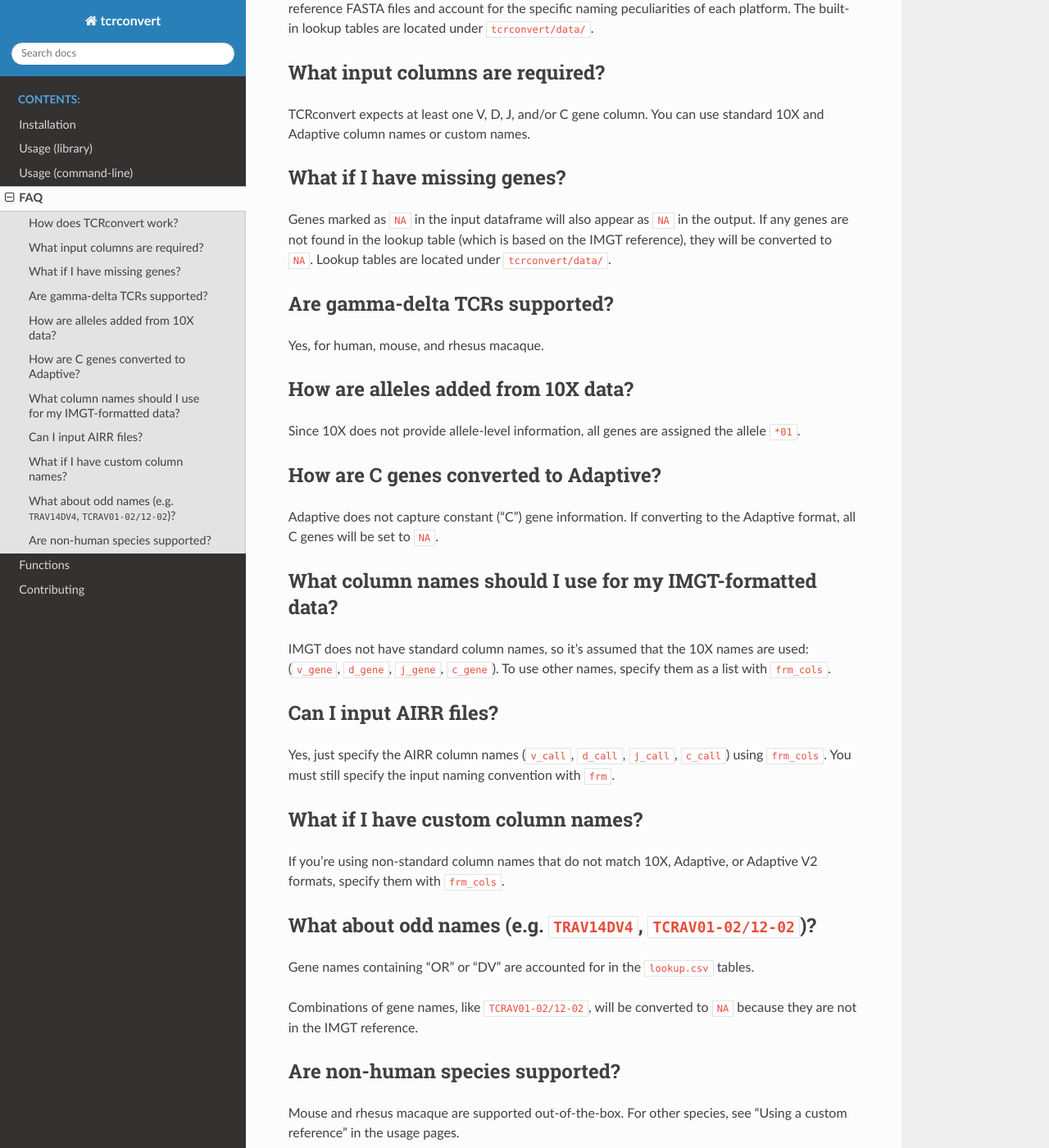
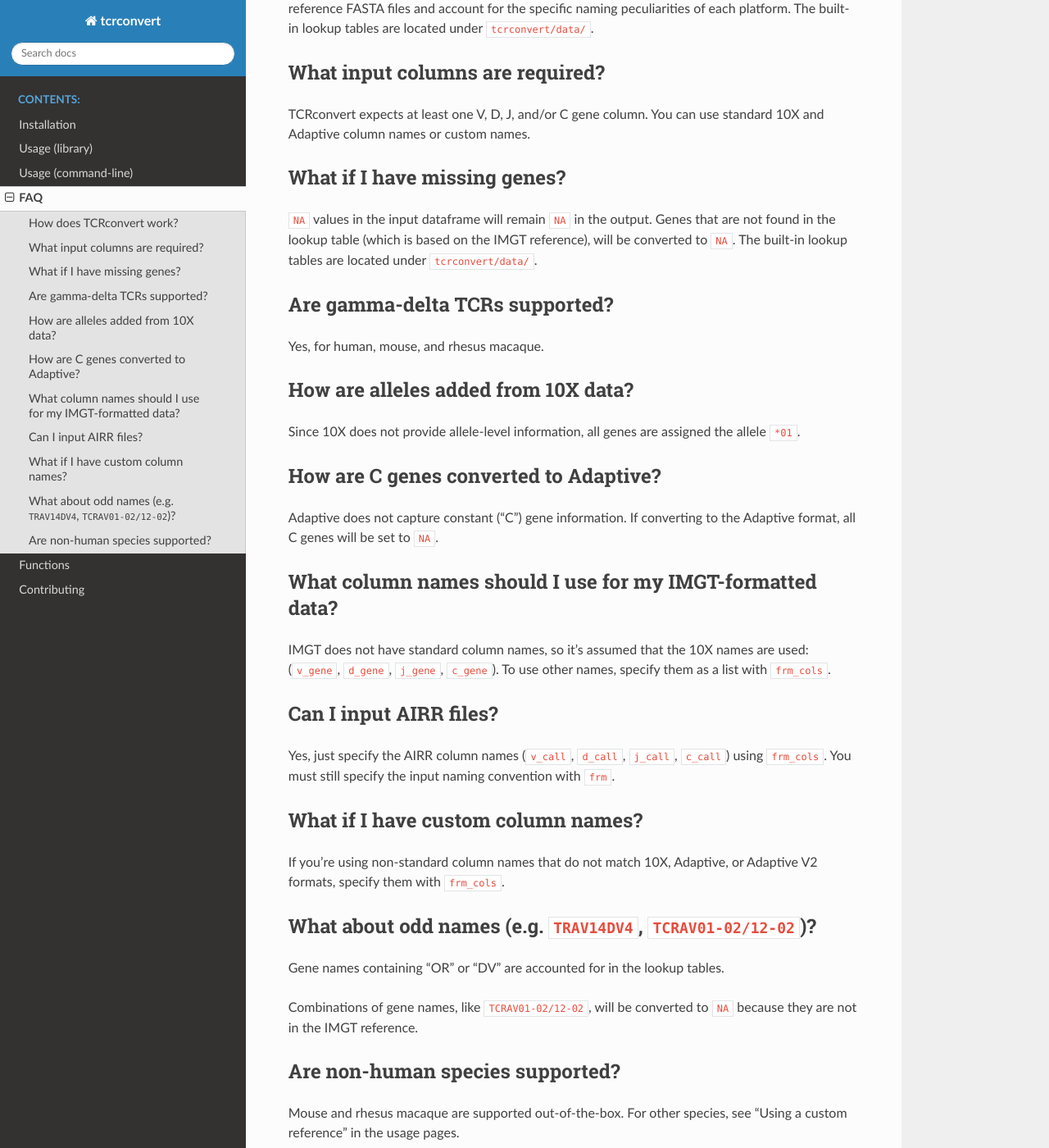
Before and after one commit to seshadrilab/tcrconvert, a Sphinx documentation site: the page built from docs/source/faq.rst, in a window 1280 px wide and 1400 px high, scrolled down 266 px. Shown: the whole window at 82% size. Built offline with Sphinx 7.4.7 and the Read the Docs theme 3.1.0, drawn with Linux system fonts in a browser that asks for light colours.

Commit message:
Update docs to be more clear

```diff
--- a/docs/source/faq.rst
+++ b/docs/source/faq.rst
@@ -14,15 +14,16 @@
 What input columns are required?
 ----------------------------------
 
-TCRconvert expects at least one V, D, J, and/or C gene column. You can use standard 10X and Adaptive column names or custom names.
+TCRconvert expects at least one V, D, J, and/or C gene column. You can use standard
+10X and Adaptive column names or custom names.
 
 
 What if I have missing genes?
 -------------------------------
 
-Genes marked as ``NA`` in the input dataframe will also appear as ``NA`` in the output.
-If any genes are not found in the lookup table (which is based on the IMGT reference),
-they will be converted to ``NA``. Lookup tables are located under ``tcrconvert/data/``.
+``NA`` values in the input dataframe will remain ``NA`` in the output. Genes that
+are not found in the lookup table (which is based on the IMGT reference), will be
+converted to ``NA``. The built-in lookup tables are located under ``tcrconvert/data/``.
 
 
 Are gamma-delta TCRs supported?
@@ -40,15 +41,16 @@
 How are C genes converted to Adaptive?
 ----------------------------------------
 
-Adaptive does not capture constant ("C") gene information. If converting to the Adaptive format,
-all C genes will be set to ``NA``.
+Adaptive does not capture constant ("C") gene information. If converting to the
+Adaptive format, all C genes will be set to ``NA``.
 
 
 What column names should I use for my IMGT-formatted data?
 ------------------------------------------------------------
 
-IMGT does not have standard column names, so it's assumed that the 10X names are used: (``v_gene``, ``d_gene``, ``j_gene``, ``c_gene``).
-To use other names, specify them as a list with ``frm_cols``.
+IMGT does not have standard column names, so it's assumed that the 10X names
+are used: (``v_gene``, ``d_gene``, ``j_gene``, ``c_gene``). To use other names,
+specify them as a list with ``frm_cols``.
 
 
 Can I input AIRR files?
@@ -68,7 +70,7 @@
 What about odd names (e.g. ``TRAV14DV4``, ``TCRAV01-02/12-02``)?
 ------------------------------------------------------------------
 
-Gene names containing "OR" or "DV" are accounted for in the ``lookup.csv`` tables.
+Gene names containing "OR" or "DV" are accounted for in the lookup tables.
 
 Combinations of gene names, like ``TCRAV01-02/12-02``, will be converted to ``NA`` because they are not in the IMGT reference.
 
```
Also changed, not shown: docs/source/usage_library.ipynb.
